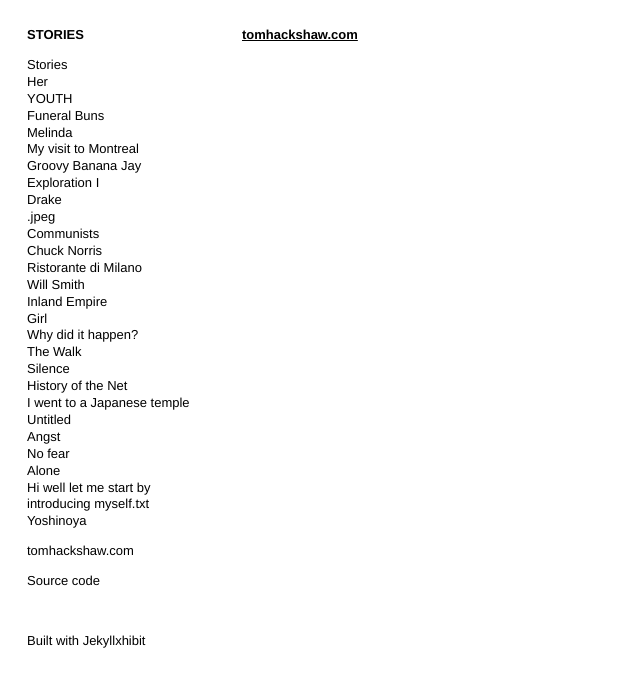
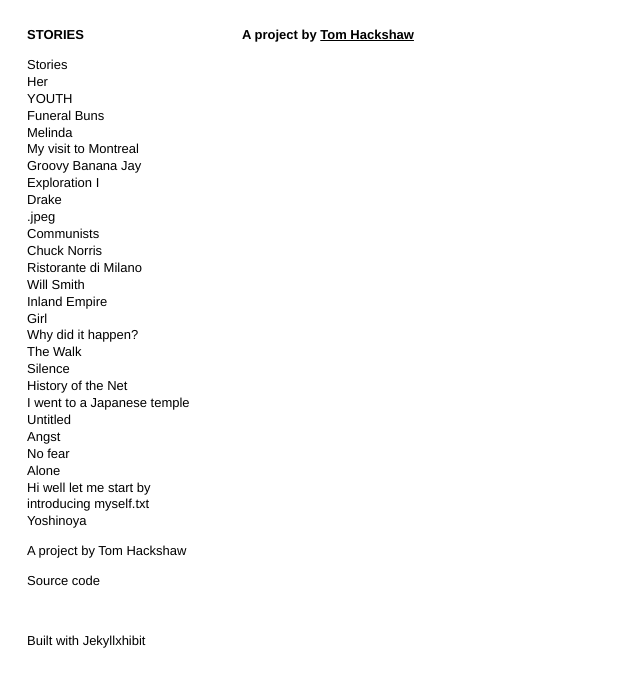
Before and after one commit to virtualnz/testsite, a Jekyll site: the page built from _posts/sections/2015-03-19-selected-contests.md, in a window 1280 px wide. Shown: the top 687 px of the page, without its empty margins (0-640 px from the left). Built offline with Jekyll 4.4.1, drawn with Linux system fonts in a browser that asks for light colours.

Commit message:
Update 2015-03-19-selected-contests.md

```diff
--- a/_posts/sections/2015-03-19-selected-contests.md
+++ b/_posts/sections/2015-03-19-selected-contests.md
@@ -2,6 +2,6 @@
 published: true
 layout: default
 
-title: <a href="http://tomhackshaw.com">tomhackshaw.com</a>
+title: A project by <a href="http://tomhackshaw.com">Tom Hackshaw</a>
 category: section
 ---
```
